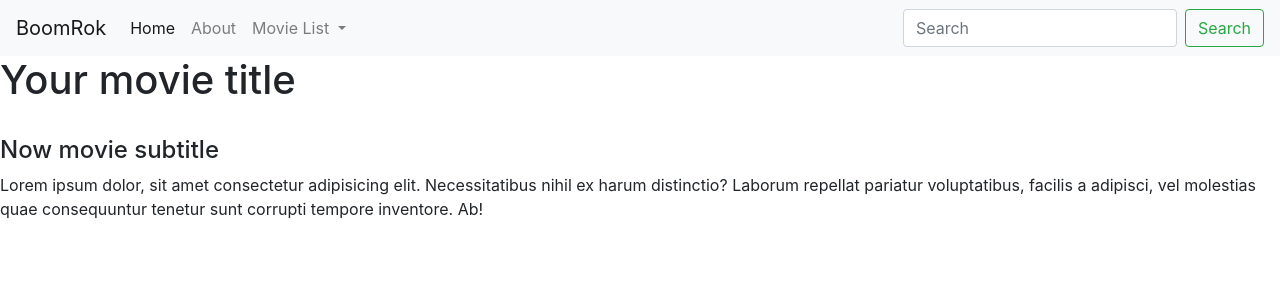
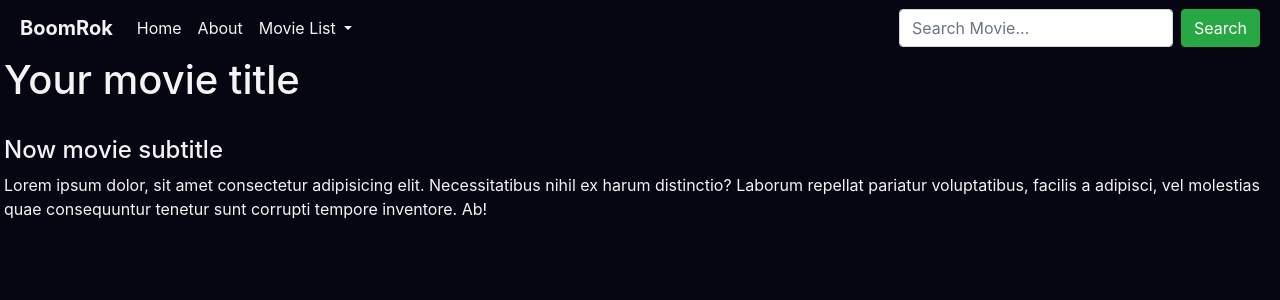
Before and after one commit to COdingaorg/Boomrok, a Django app: page / in a window 1280 px wide. Shown: the top 300 px of the page. Run offline with Django 3.2, Linux system fonts and the light colour scheme; some libraries are stand-ins or nearby versions.

Commit message:
adds navbar styling and homepage styling

```diff
--- /dev/null
+++ b/boomrok_app/static/css/main_body_styles.css
@@ -0,0 +1,27 @@
+:root{
+    --darker_blue : #060612;
+    --dark_blue : #282B4C;
+    --dark_Grey :#463427;
+    --white : #F3F3F4;
+    --light_grey : #505167;
+    --Red : #F80318;
+    --lighter_blue : #A2A0AE;
+    --blue :#5D6390;
+}
+.navbar-brand{
+    font-weight: bold;
+}
+#MainPage{
+    background-color: #060612;
+    color: var(--white);
+    padding: 0px 4px;
+}
+nav.navbar>a,.nav-link{
+    color: var(--white);
+}
+.nav-link:hover{
+    color: var(--white);
+    padding: 0px, -12px;
+    font-weight: bold;
+    border-top: 2px solid var(--Red);
+}
--- a/boomrok_app/templates/user/base.html
+++ b/boomrok_app/templates/user/base.html
@@ -7,10 +7,11 @@
     <!-- Bootstrap CSS -->
     <link rel="stylesheet" href="https://stackpath.bootstrapcdn.com/bootstrap/4.4.1/css/bootstrap.min.css"
         integrity="sha384-Vkoo8x4CGsO3+Hhxv8T/Q5PaXtkKtu6ug5TOeNV6gBiFeWPGFN9MuhOf23Q9Ifjh" crossorigin="anonymous">
+        <link rel="stylesheet" href="../../static/css/main_body_styles.css">
     <title>{{title}}</title>
 </head>
 
-<body>
+<body class="container-md-fluid" id="MainPage">
     {% include 'user/navbar.html' %}
     {% block content %}
 
--- a/boomrok_app/templates/user/navbar.html
+++ b/boomrok_app/templates/user/navbar.html
@@ -1,4 +1,4 @@
-<nav class="navbar navbar-expand-lg navbar-light bg-light">
+<nav class="navbar navbar-expand-lg navbar-custom">
     <a class="navbar-brand" href="#">BoomRok</a>
     <button class="navbar-toggler" type="button" data-toggle="collapse" data-target="#navbarSupportedContent" aria-controls="navbarSupportedContent" aria-expanded="false" aria-label="Toggle navigation">
       <span class="navbar-toggler-icon"></span>
@@ -7,7 +7,7 @@
     <div class="collapse navbar-collapse" id="navbarSupportedContent">
       <ul class="navbar-nav mr-auto">
         <li class="nav-item active">
-          <a class="nav-link" href="#">Home <span class="sr-only">(current)</span></a>
+          <a class="nav-link" href="{% url 'index' %}">Home <span class="sr-only">(current)</span></a>
         </li>
         <li class="nav-item">
           <a class="nav-link" href="#">About</a>
@@ -25,8 +25,8 @@
         </li>
       </ul>
       <form class="form-inline my-2 my-lg-0">
-        <input class="form-control mr-sm-2" type="search" placeholder="Search" aria-label="Search">
-        <button class="btn btn-outline-success my-2 my-sm-0" type="submit">Search</button>
+        <input class="form-control mr-sm-2" type="search" placeholder="Search Movie..." aria-label="Search">
+        <button class="btn btn-success my-2 my-sm-0" type="submit">Search</button>
       </form>
     </div>
   </nav>
```
